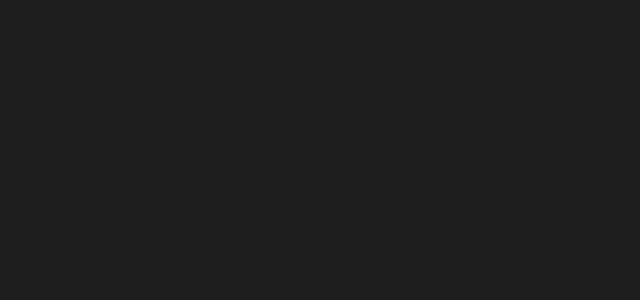
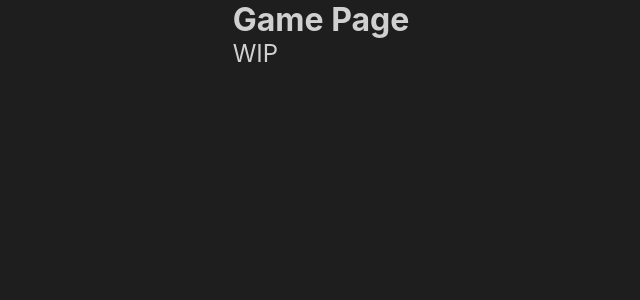
Before and after one commit to brtboi/tractor, a React (Vite) app in the folder client/: page /game/1 in a window 1280 px wide. Before the commit this address had no page. Shown: the top 300 px of the page, without its empty margins (319-959 px from the left). Built offline with nearby package versions, Linux system fonts and the light colour scheme.

Commit message:
/client: ready for gamepage

```diff
--- a/client/src/App.tsx
+++ b/client/src/App.tsx
@@ -1,6 +1,7 @@
 import { BrowserRouter, Routes, Route } from "react-router-dom";
 import styles from "./App.module.scss";
 import HomePage from "./HomePage/HomePage";
+import GamePage from "./GamePage/GamePage";
 // TODO: import GamePage from "./pages/GamePage";
 
 export default function App() {
@@ -10,7 +11,7 @@ export default function App() {
       <div className={styles.appContainer}>
         <Routes>
           <Route path="/" element={<HomePage />} />
-          {/* TODO: <Route path="/game/:roomId" element={<GamePage />} /> */}
+          <Route path="/game/:roomId" element={<GamePage />} />
         </Routes>
       </div>
     </BrowserRouter>
--- /dev/null
+++ b/client/src/GamePage/GamePage.tsx
@@ -0,0 +1,12 @@
+import { useState } from "react";
+
+export default function GamePage() {
+  const [isSettingsModalOpen, setIsSettingsModalOpen] = useState<boolean>(false);
+
+  return (
+    <div>
+      <h1>Game Page</h1>
+      <p>WIP</p>
+    </div>
+  );
+}
--- a/client/src/HomePage/HomePage.tsx
+++ b/client/src/HomePage/HomePage.tsx
@@ -1,5 +1,6 @@
 import { useState } from "react";
 import styles from "./HomePage.module.scss";
+import { createRoom } from "../services/gameActions";
 
 export default function HomePage() {
 
@@ -15,10 +16,12 @@ export default function HomePage() {
       </div>
 
       <div className={styles.hostJoinContainer}>
-        <div className={styles.hostJoinDiv}>
+        <button className={styles.hostJoinDiv} onClick={() => {
+          createRoom();
+        }}>
           <p>Host Game</p>
 
-        </div>
+        </button>
         <div className={styles.hostJoinDiv}>
           <p>Join Game</p>
           <input
--- a/client/src/services/gameActions.ts
+++ b/client/src/services/gameActions.ts
@@ -2,7 +2,10 @@
 import type { Card } from "@tractor/shared";
 import socket from "./socket";
 
-export function createRoom(name: string) {
+/**
+ * @param name empty string by default -> server generated name
+ */
+export function createRoom(name: string = "") {
   socket.emit("CREATE_ROOM", { name });
 }
 
```
Also changed, not shown: client/src/GamePage/GamePage.module.scss (added), client/src/GamePage/SettingsModal.tsx (added).
